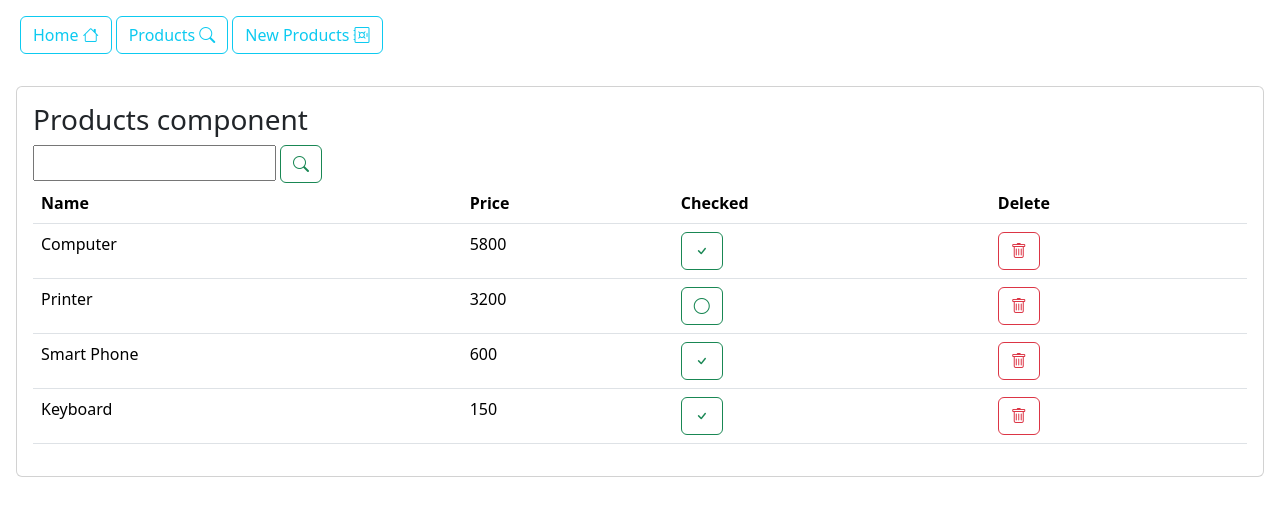
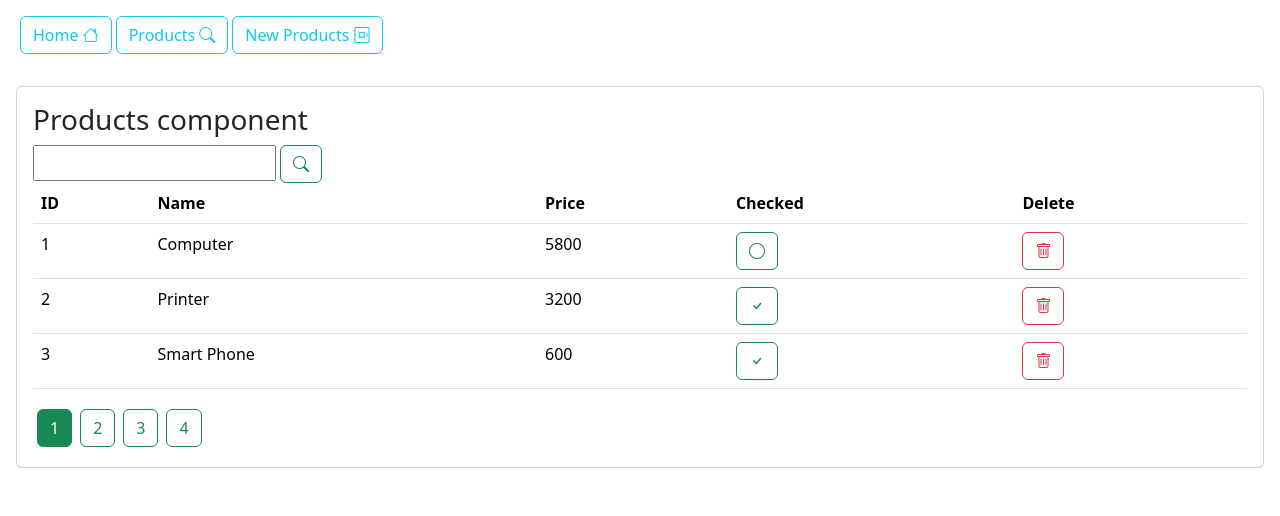
Before and after one commit to McOP81/TP4-Part2-V2, an Angular app: page /products in a window 1280 px wide. Shown: the top 516 px of the page. Built offline with nearby package versions, Linux system fonts and the light colour scheme; data requests are answered from the project's data file.

Commit message:
add pagination

```diff
--- a/data/db.json
+++ b/data/db.json
@@ -1,5 +1,53 @@
 {
   "products": [
+    {
+      "id": "1",
+      "name": "Computer",
+      "price": 5800,
+      "checked": false
+    },
+    {
+      "id": "2",
+      "name": "Printer",
+      "price": 3200,
+      "checked": true
+    },
+    {
+      "id": "3",
+      "name": "Smart Phone",
+      "price": 600,
+      "checked": true
+    },
+    {
+      "id": "37e4",
+      "name": "Keyboard",
+      "price": 150,
+      "checked": true
+    },
+    {
+      "id": "1",
+      "name": "Computer",
+      "price": 5800,
+      "checked": true
+    },
+    {
+      "id": "2",
+      "name": "Printer",
+      "price": 3200,
+      "checked": false
+    },
+    {
+      "id": "3",
+      "name": "Smart Phone",
+      "price": 600,
+      "checked": true
+    },
+    {
+      "id": "37e4",
+      "name": "Keyboard",
+      "price": 150,
+      "checked": true
+    },
     {
       "id": "1",
       "name": "Computer",
--- a/package.json
+++ b/package.json
@@ -20,6 +20,7 @@
     "@angular/router": "^18.0.0",
     "bootstrap": "^5.3.3",
     "bootstrap-icons": "^1.11.3",
+    "cors": "^2.8.5",
     "json-server": "^1.0.0-beta.1",
     "rxjs": "~7.8.0",
     "tslib": "^2.3.0",
--- a/src/app/products/products.component.html
+++ b/src/app/products/products.component.html
@@ -9,6 +9,7 @@
       <table class="table">
         <thead>
         <tr>
+          <th>ID</th>
           <th>Name</th>
           <th>Price</th>
           <th>Checked</th>
@@ -16,7 +17,8 @@
         </tr>
         </thead>
         <tbody>
-        <tr *ngFor="let product of products">
+        <tr *ngFor="let product of products,let i=index">
+          <td>{{i+1}}</td>
           <td>{{product.name}}</td>
           <td>{{product.price}}</td>
           <td>
@@ -32,6 +34,15 @@
         </tr>
         </tbody>
       </table>
+      <ul class="nav nav-pills">
+        <li *ngFor="let page of [].constructor(this.totalPages);let i=index">
+          <button (click)="handleGotoPage(i+1)"
+                  [ngClass]="currentPage==(i+1)? 'btn btn-success m-1'
+                  :'btn btn-outline-success m-1'">
+            {{(i+1)}}
+          </button>
+        </li>
+      </ul>
     </div>
   </div>
 </div>
--- a/src/app/products/products.component.ts
+++ b/src/app/products/products.component.ts
@@ -11,6 +11,9 @@ import { Product } from '../model/product.model';
 export class ProductsComponent implements OnInit {
   public products: Array<Product> = [];
   public keyword: string = "";
+  totalPages:number=0;
+  pageSize:number=3;
+  currentPage:number=1;
 
   constructor(private productService: ProductService) {}
 
@@ -19,10 +22,16 @@ export class ProductsComponent implements OnInit {
   }
 
   getProducts() {
-    this.productService.getProducts().subscribe({
-      next: data => {
-        this.products = data;
-        console.log('All products:', this.products); // Log all products
+    this.productService.getProducts(this.currentPage,this.pageSize).subscribe({
+      next: (resp) => {
+        this.products=resp.body as Product[];
+        let totalProducts:number=parseInt(resp.headers.get('X-Total-Count')!);
+        this.totalPages = Math.floor(totalProducts / this.pageSize);
+        // this.totalPages = Math.ceil(totalProducts / this.pageSize);
+        if(totalProducts % this.pageSize !=0){
+          this.totalPages=this.totalPages+1;
+        }
+        console.log("totalPages",this.totalPages);
       },
       error: err => {
         console.error(err);
@@ -67,4 +76,8 @@ export class ProductsComponent implements OnInit {
     });
   }
 
+  handleGotoPage(page: number) {
+    this.currentPage=page;
+    this.getProducts();
+  }
 }
--- a/src/app/services/product.service.ts
+++ b/src/app/services/product.service.ts
@@ -12,8 +12,8 @@ export class ProductService {
 
   constructor(private http: HttpClient) {}
 
-  public getProducts(): Observable<Array<Product>> {
-    return this.http.get<Array<Product>>(`${this.host}/products`);
+  public getProducts(page : number=1,size : number=3){
+    return this.http.get(`${this.host}/products?_page=${page}&_limit=${size}`,{observe:'response'});
   }
 
   public checkProduct(product: Product): Observable<Product> {
@@ -31,7 +31,7 @@ export class ProductService {
   }
 
   public searchProducts(keyword: string): Observable<Array<Product>> {
-    const url = `${this.host}/products?name=${keyword}`;
+    const url = `${this.host}/products?name_like=${keyword}`;
     return this.http.get<Array<Product>>(url);
   }
 
```
Also changed, not shown: 1 other file (tests, documents, lock files or other folders).
